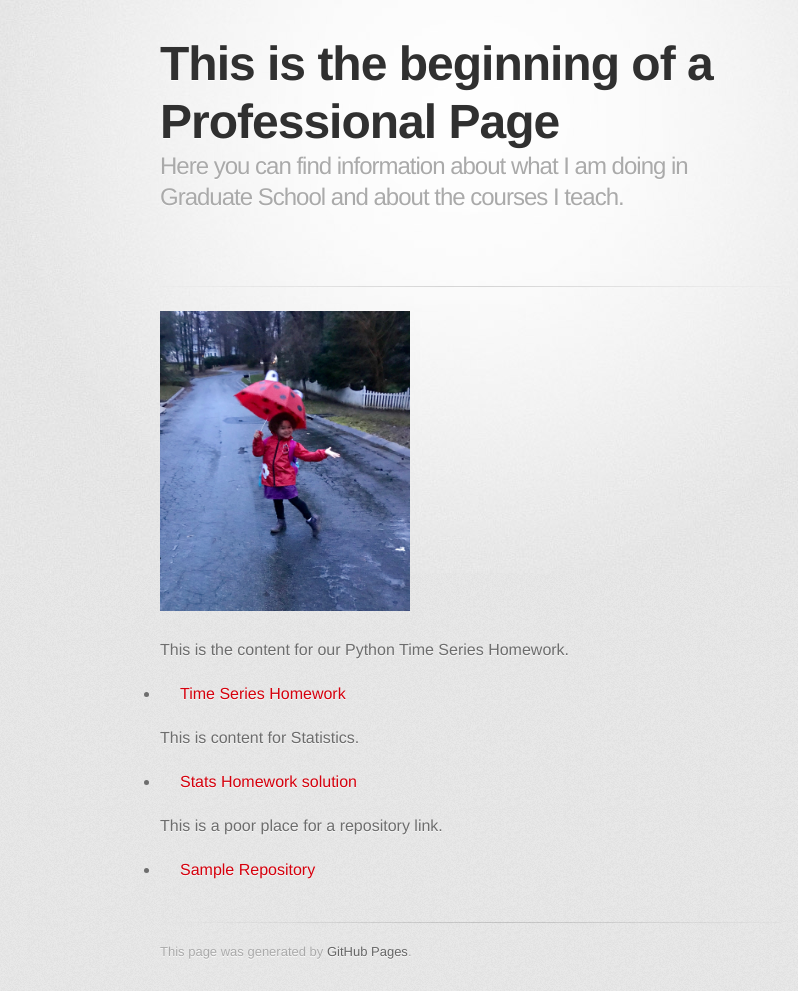
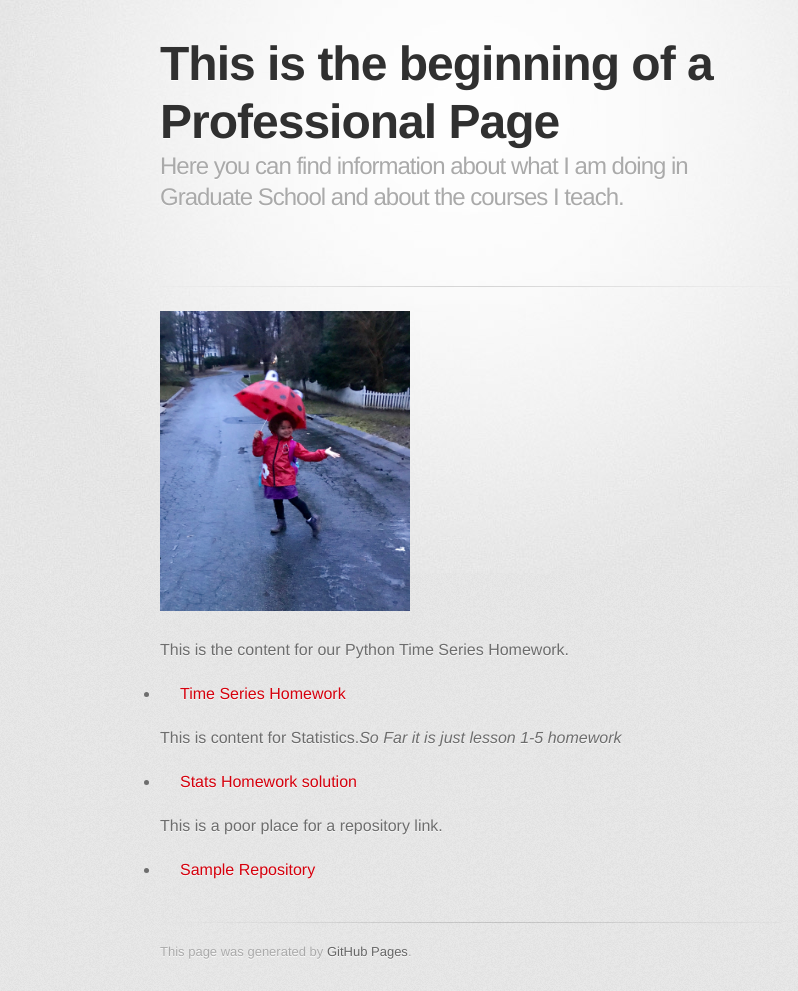
Before and after one commit to bmarlin96/bmarlin96.github.io, a Jekyll site: the page built from index.md, in a window 1280 px wide. Shown: the whole page, without its empty margins (170-968 px from the left). Built offline with Jekyll 4.4.1, drawn with Linux system fonts in a browser that asks for light colours; some web fonts are replaced; our own code applies the rules of GitHub Pages for plain Markdown files.

Commit message:
Update index.md

```diff
--- a/index.md
+++ b/index.md
@@ -7,7 +7,7 @@ description: Here you can find information about what I am doing in Graduate Sch
 This is the content for our Python Time Series Homework.
 - [Time Series Homework](/Timeseries/index.md)
 
-This is content for Statistics.
+This is content for Statistics.*So Far it is just lesson 1-5 homework*
 - [Stats Homework solution](/Statistics/index.md)
 
 This is a poor place for a repository link.
```
